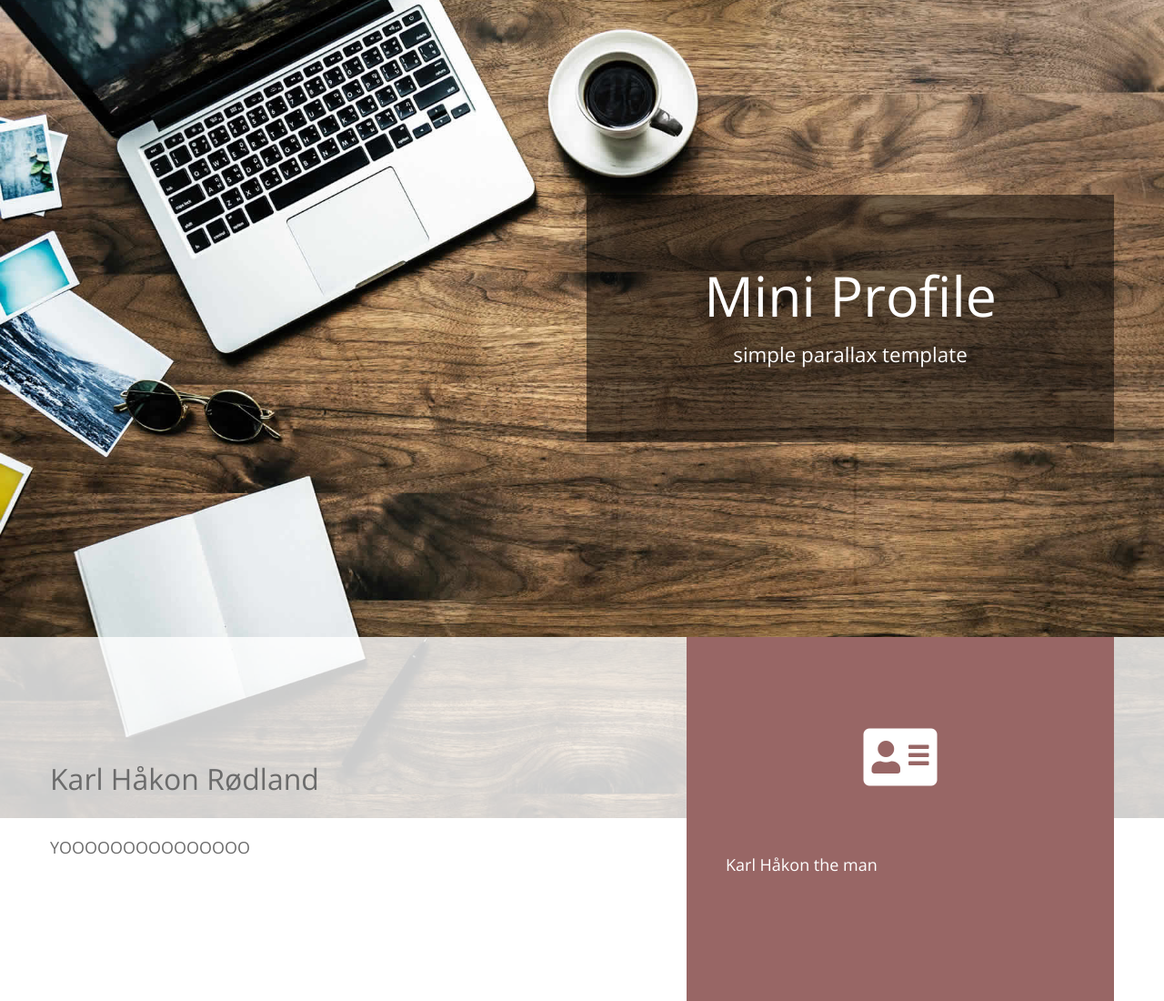
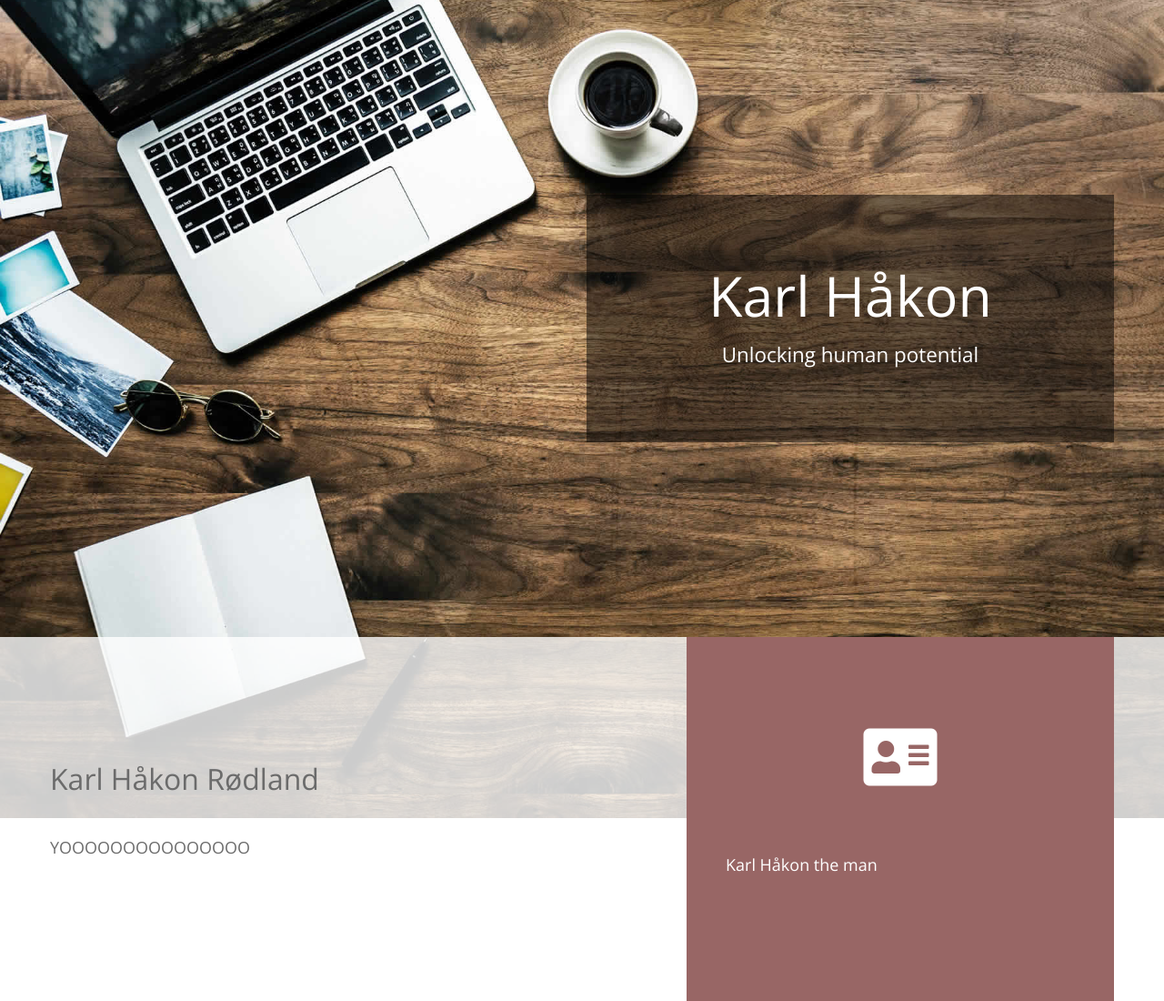
Before and after one commit to karlhrodland/karlhrodland.github.io, a plain HTML site: page index.html in a window 1280 px wide. Shown: the top 1100 px of the page at 91% size. Drawn offline with nearby package versions, Linux system fonts and the light colour scheme.

Commit message:
Update index.html

```diff
--- a/index.html
+++ b/index.html
@@ -25,8 +25,8 @@ https://templatemo.com/tm-530-mini-profile
             <!-- Black transparent bg -->
             <div class="ml-auto mr-0 tm-bg-black-transparent text-white tm-brand-container-inner">
               <div class="tm-brand-container text-center">
-                <h1 class="tm-brand-name">Mini Profile</h1>
-                <p class="tm-brand-description mb-0">simple parallax template</p>
+                <h1 class="tm-brand-name">Karl Håkon</h1>
+                <p class="tm-brand-description mb-0">Unlocking human potential</p>
               </div>
             </div>
           </div>
```
